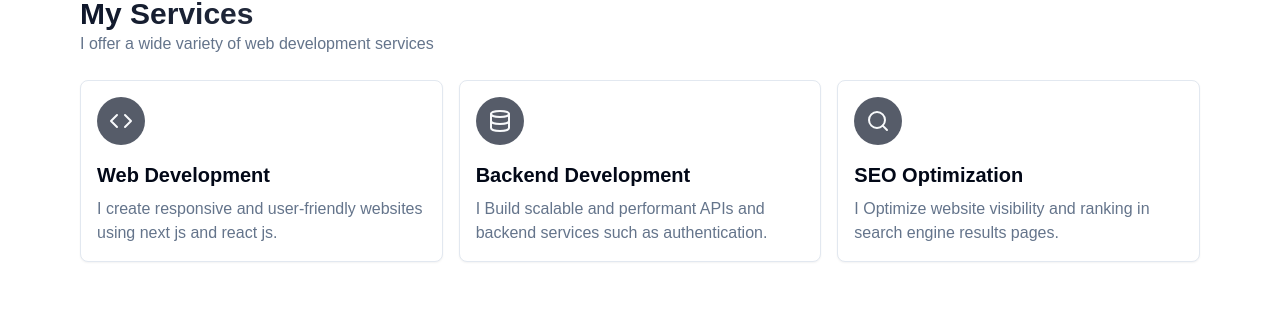
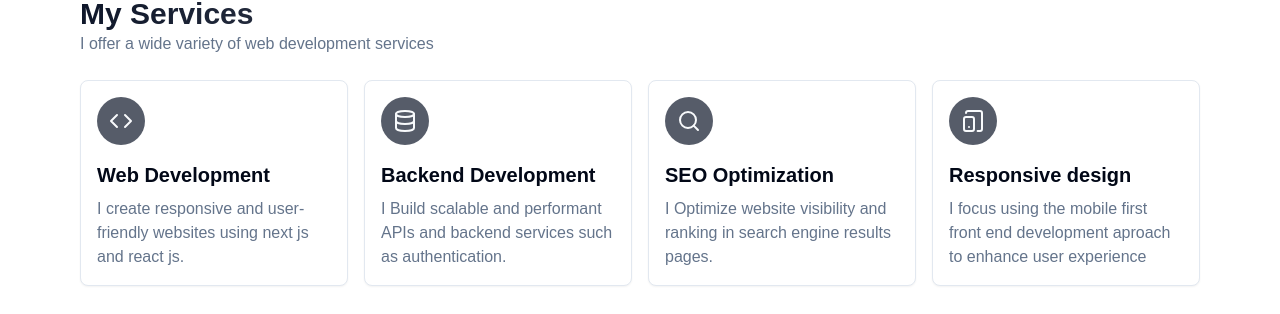
Before and after one commit to Chegesam383/samuel-gachuki, a Next.js app: page / in a window 1280 px wide. Shown: the part 448-762 px from the top of the page. Built offline with nearby package versions, Linux system fonts and the light colour scheme; a web font is replaced by a local one.

Commit message:
added seo and service

```diff
--- a/src/components/hero.tsx
+++ b/src/components/hero.tsx
@@ -41,7 +41,7 @@ export default Hero;
 
 const ProfileCard = () => (
   <Card className="col-span-2 row-span-6 p-4 flex flex-col justify-between">
-    <div className="flex gap-4 flex-col items-center md:flex-row flex-wrap">
+    <div className="flex gap-4 flex-col items-center md:flex-row flex-wrap hover:scale-105 transition-all">
       <div className="flex-1">
         <h1 className="text-lg mb-3 text-muted-foreground text-center md:text-left">
           Hi <span className="text-4xl inline-block animate-wave ">👋</span> I
--- a/src/components/services.tsx
+++ b/src/components/services.tsx
@@ -1,4 +1,4 @@
-import { Code, Database, Search } from "lucide-react";
+import { Code, Database, Search, TabletSmartphone } from "lucide-react";
 import { Card } from "./ui/card";
 import * as motion from "motion/react-client";
 
@@ -33,6 +33,13 @@ const services = [
     icon: Search,
     bg: "indigo-500",
   },
+  {
+    title: "Responsive design",
+    description:
+      "I focus using the mobile first front end development aproach to enhance user experience",
+    icon: TabletSmartphone,
+    bg: "indigo-500",
+  },
 ];
 
 export default function ServicesSection() {
@@ -47,10 +54,10 @@ export default function ServicesSection() {
       <p className="text-muted-foreground mb-6">
         I offer a wide variety of web development services
       </p>
-      <div className="grid grid-cols-1 md:grid-cols-2 lg:grid-cols-3 gap-4">
+      <div className="grid grid-cols-1 md:grid-cols-2 lg:grid-cols-4 gap-4">
         {services.map((service, index) => (
           <div key={index}>
-            <Card className="p-4 rounded-lg transition-transform hover:scale-102">
+            <Card className="p-4 rounded-lg transition-transform hover:scale-105">
               <div className="flex items-center justify-center w-12 h-12 bg-primary/70 text-primary-foreground rounded-full mb-4">
                 <service.icon className="w-6 h-6" />
               </div>
```
Also changed, not shown: src/components/shadcn-ui-seeklogo.svg (added).
